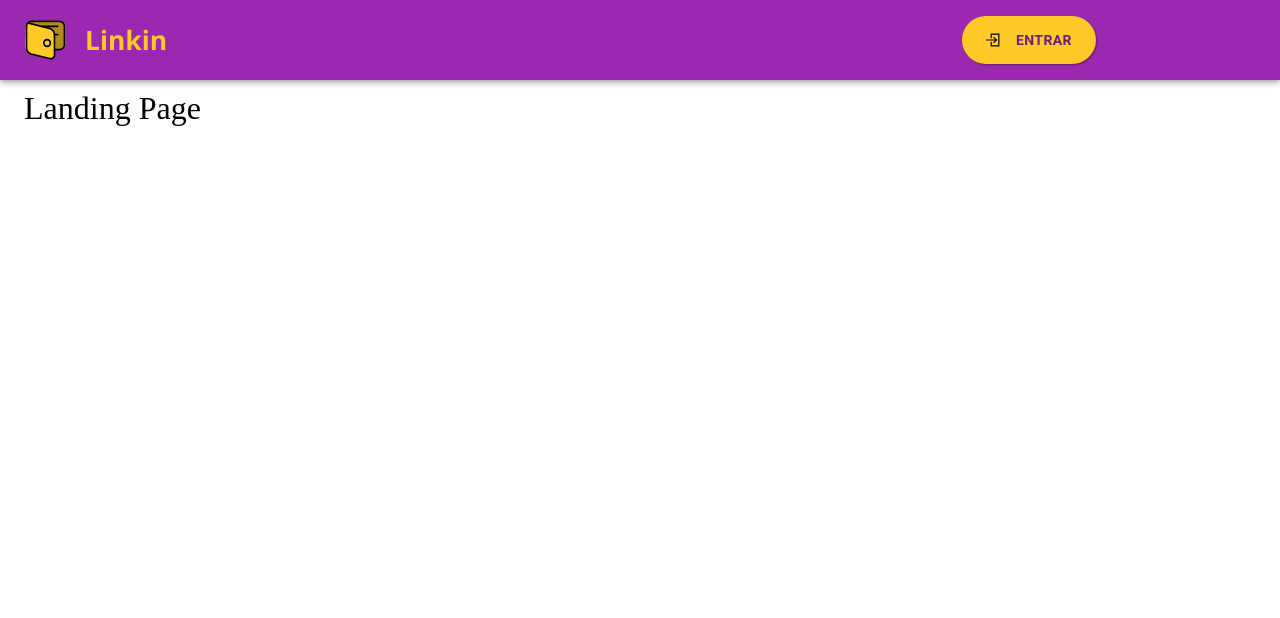
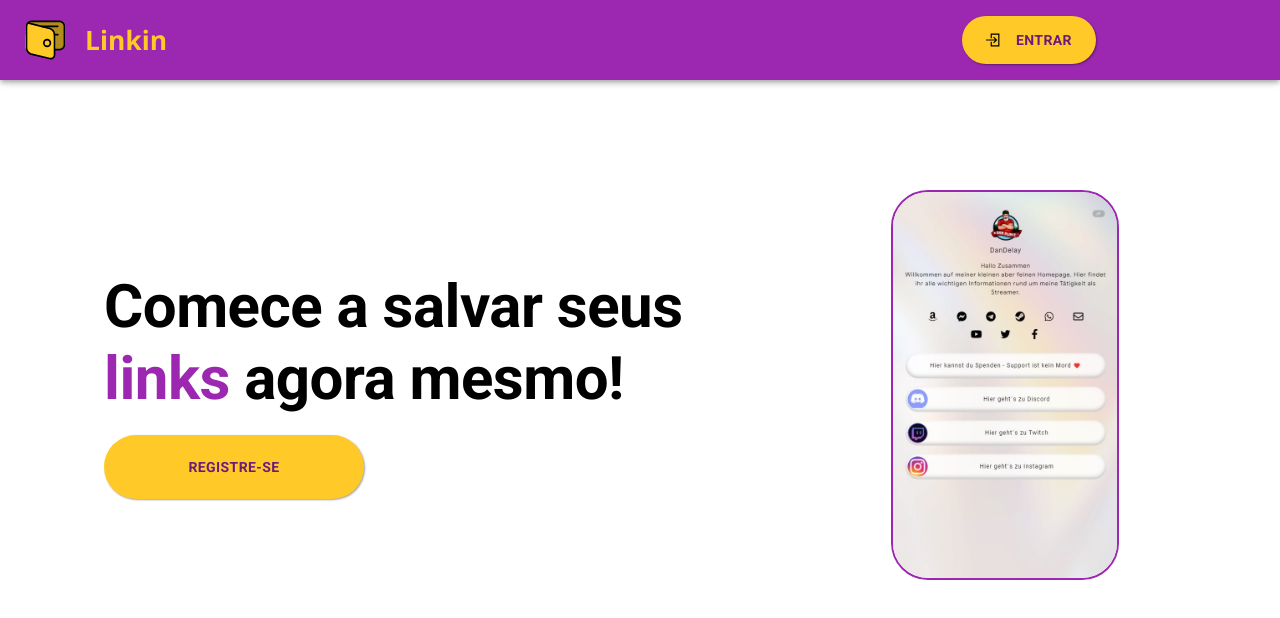
Before and after one commit to HandreiFontana/linkin-customer-front, a React (Create React App) app: page / in a window 1280 px wide. Shown: the top 618 px of the page. Built offline with nearby package versions, Linux system fonts and the light colour scheme; no server answers.

Commit message:
feat(LandingPage): created and stylized

```diff
--- a/src/components/header/index.tsx
+++ b/src/components/header/index.tsx
@@ -1,5 +1,5 @@
 import React from 'react';
-import { Link, useHistory } from 'react-router-dom';
+import { Link } from 'react-router-dom';
 import { GrLogin } from 'react-icons/gr';
 
 import { AppBar, Button, Toolbar } from '@material-ui/core';
@@ -10,8 +10,6 @@ import { useStyles } from './styles'
 
 const Header: React.FC = () => {
     const classes = useStyles();
-
-    const history = useHistory();
 
     return (
         <AppBar position="fixed" className={classes.appBar}>
--- a/src/pages/landing-page/index.tsx
+++ b/src/pages/landing-page/index.tsx
@@ -1,8 +1,34 @@
 import React from 'react';
 
+import { Button, Container, Grid, Typography } from '@material-ui/core';
+
+import { useStyles } from './styles';
+
+import example from '../../assets/example.jpg';
+
+
 const LandingPage: React.FC = () => {
+    const classes = useStyles();
+
     return (
-        <h1>Landing Page</h1>
+        <Container className={classes.container}>
+            <Grid container spacing={3}>
+                <Grid item xs={8}>
+                    <div className={classes.hero}>
+                        <Typography
+                            variant="h2"
+                            className={classes.title}
+                        >Comece a salvar seus <strong className={classes.strong}>links</strong> agora mesmo!</Typography>
+                        <Button className={classes.button}>Registre-se</Button>
+                    </div>
+                </Grid>
+                <Grid item xs={4}>
+                    <div className={classes.heroImage}>
+                        <img src={example} alt="Exemplo de página" className={classes.image} />
+                    </div>
+                </Grid>
+            </Grid>
+        </Container>
     )
 }
 
--- a/src/pages/landing-page/styles.ts
+++ b/src/pages/landing-page/styles.ts
@@ -0,0 +1,52 @@
+import { alpha, makeStyles, Theme } from "@material-ui/core/styles";
+
+
+
+const useStyles = makeStyles((theme: Theme) => ({
+    container: {
+        maxWidth: "1120px",
+        marginTop: "100px",
+    },
+    hero: {
+        height: "390px",
+
+        display: "flex",
+        flexDirection: "column",
+        justifyContent: "center",
+    },
+    title: {
+        fontWeight: 'bold',
+        marginBottom: '20px'
+    },
+    strong: {
+        color: theme.palette.primary.main,
+        fontWeight: 'bold',
+    },
+    button: {
+        width: "260px",
+        height: "4rem",
+        borderRadius: "3rem",
+        backgroundColor: theme.palette.secondary.main,
+        '&:hover': {
+            backgroundColor: alpha(theme.palette.secondary.main, 0.8),
+        },
+        color: theme.palette.primary.dark,
+        fontWeight: 'bold',
+        boxShadow: '1px 1px 2px rgba(0, 0, 0, 0.37)',
+    },
+    heroImage: {
+
+        display: "flex",
+        justifyContent: "center",
+        alignItems: "center",
+    },
+    image: {
+        borderRadius: "37px",
+        border: "2px solid",
+        borderColor: theme.palette.primary.main,
+        height: '390px',
+        width: "228px",
+    },
+}))
+
+export { useStyles }
--- a/src/styles/themes/default-theme.tsx
+++ b/src/styles/themes/default-theme.tsx
@@ -12,6 +12,9 @@ export const defaultTheme = createTheme({
             light: '#ffd453',
             dark: '#b28d1c',
         },
+        success: {
+            main: '#000000'
+        },
         background: {
             default: '#F3F6F9'
         },
```
